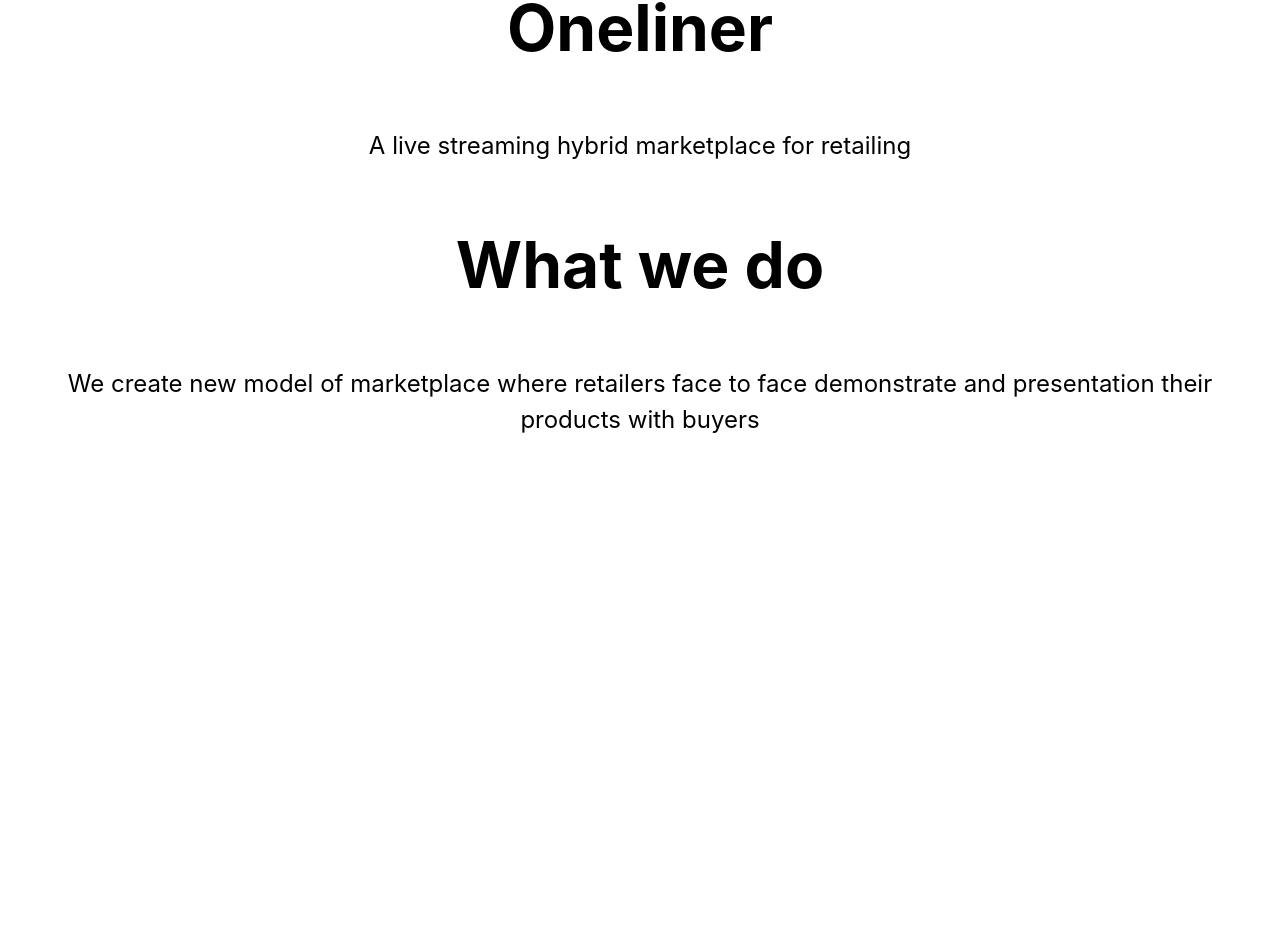
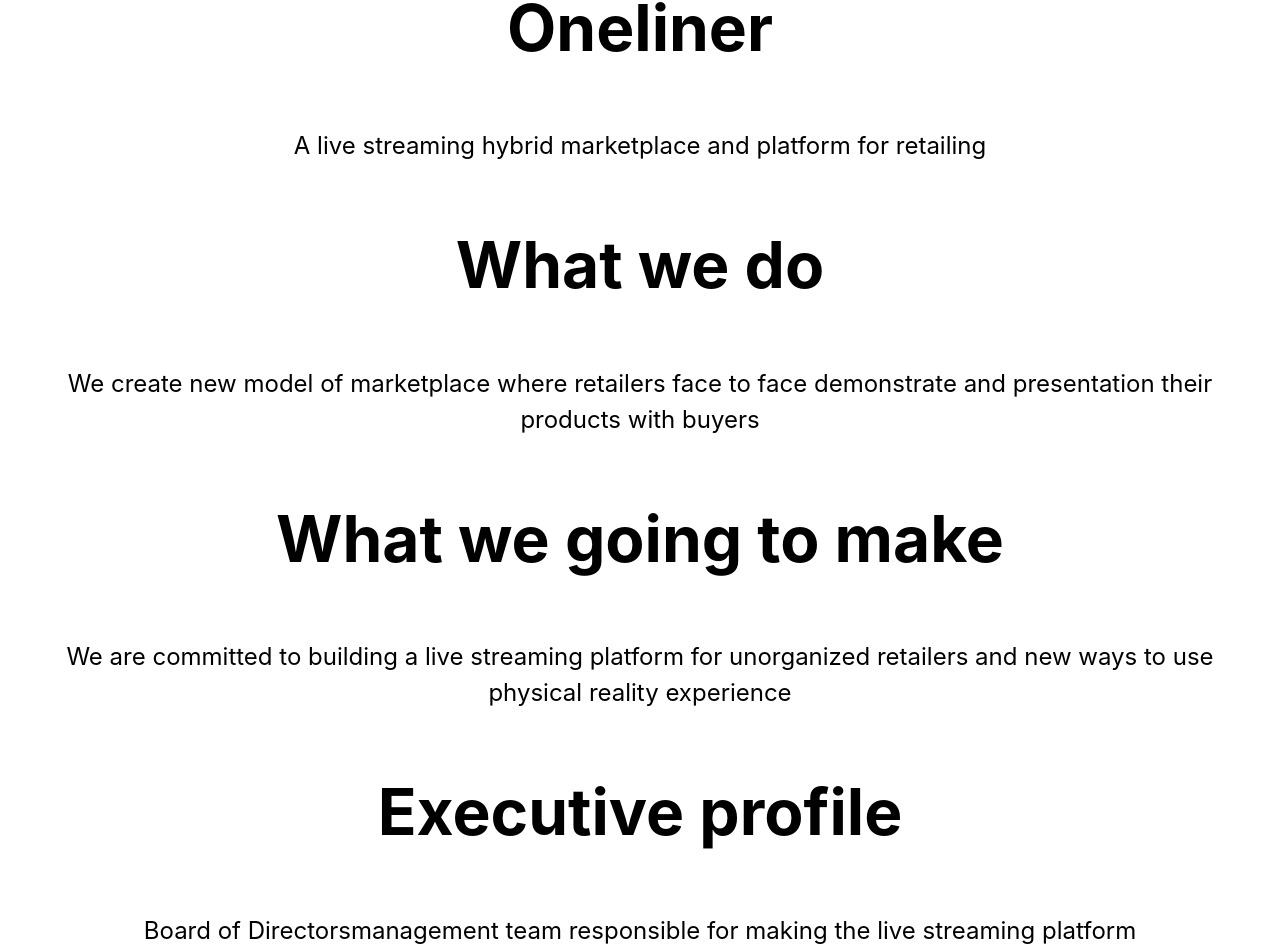
Before and after one commit to rammurmu/next, a Next.js app: page /about in a window 1280 px wide. Shown: the part 380-1332 px from the top of the page. Before the commit the page ends 946 px from the top, so only its background shows below. Built offline with nearby package versions, Linux system fonts and the light colour scheme.

Commit message:
Update about.js

```diff
--- a/pages/about.js
+++ b/pages/about.js
@@ -22,7 +22,7 @@ export default function About() {
          Oneliner
         </h1>
         <p className={styles.description}>
-           A live streaming hybrid marketplace for retailing
+           A live streaming hybrid marketplace and platform for retailing
         </p>
         <h1 className={styles.title}>
           What we do
@@ -30,6 +30,18 @@ export default function About() {
         <p className={styles.description}>
            We create new model of marketplace where retailers face to face demonstrate and presentation their products with buyers
         </p>
+        <h1 className={styles.title}>
+          What we going to make
+        </h1>
+        <p className={styles.description}>
+           We are committed to building a live streaming platform for unorganized retailers and new ways to use physical reality experience
+        </p>
+        <h1 className={styles.title}>
+          Executive profile
+        </h1>
+        <p className={styles.description}>
+           Board of Directors<be />management team responsible for making the live streaming platform
+        </p>
       </main>
       </div>
   )
```
